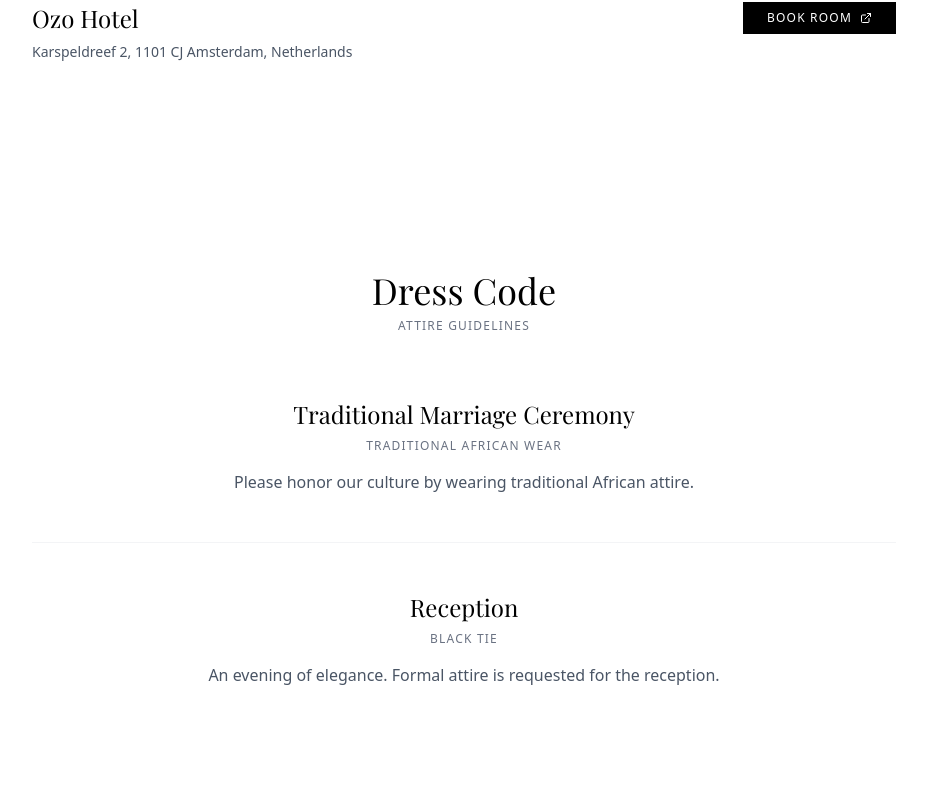
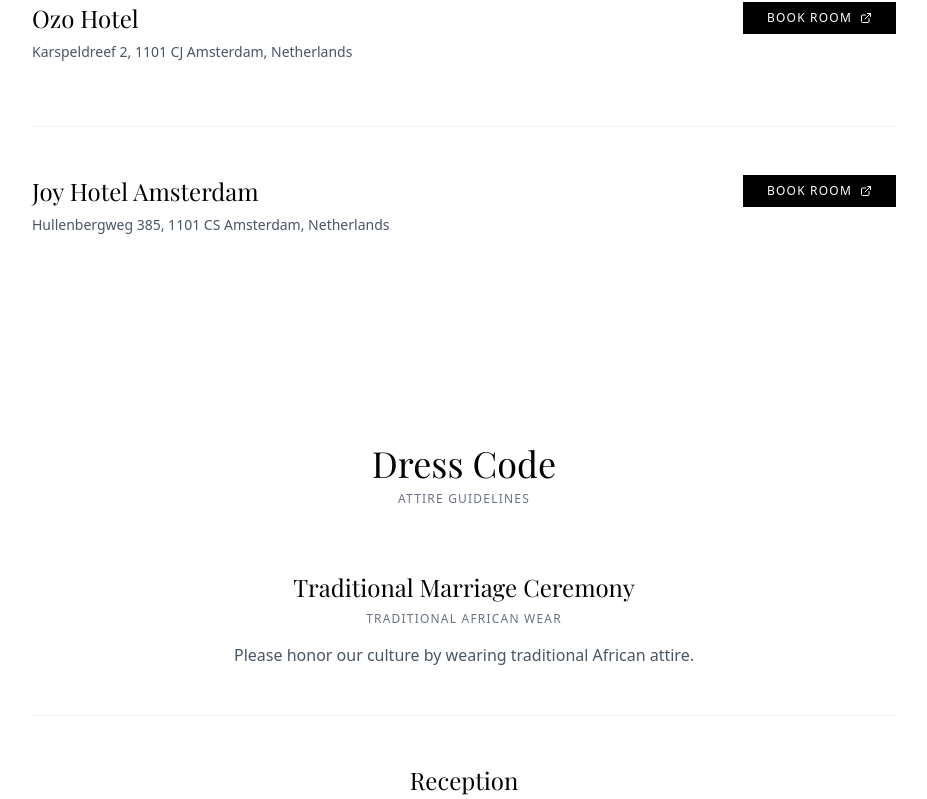
Before and after one commit to forgedlabs/SiCa, a Next.js app: page / in a window 1280 px wide. Shown: the part 3291-4090 px from the top of the page, without its empty margins (176-1103 px from the left). Built offline with nearby package versions, Linux system fonts and the light colour scheme; a web font is replaced by a local one.

Commit message:
Add Joy Hotel Amsterdam to hotels section

```diff
--- a/src/components/Hotels.tsx
+++ b/src/components/Hotels.tsx
@@ -16,6 +16,11 @@ const hotels = [
         name: "Ozo Hotel",
         address: "Karspeldreef 2, 1101 CJ Amsterdam, Netherlands",
         link: "https://www.ozo-hotels.com/hotels/ozo-hotels-arena-amsterdam#book"
+    },
+    {
+        name: "Joy Hotel Amsterdam",
+        address: "Hullenbergweg 385, 1101 CS Amsterdam, Netherlands",
+        link: "https://www.joyhotel.nl/kamers"
     }
 ]
 
```
